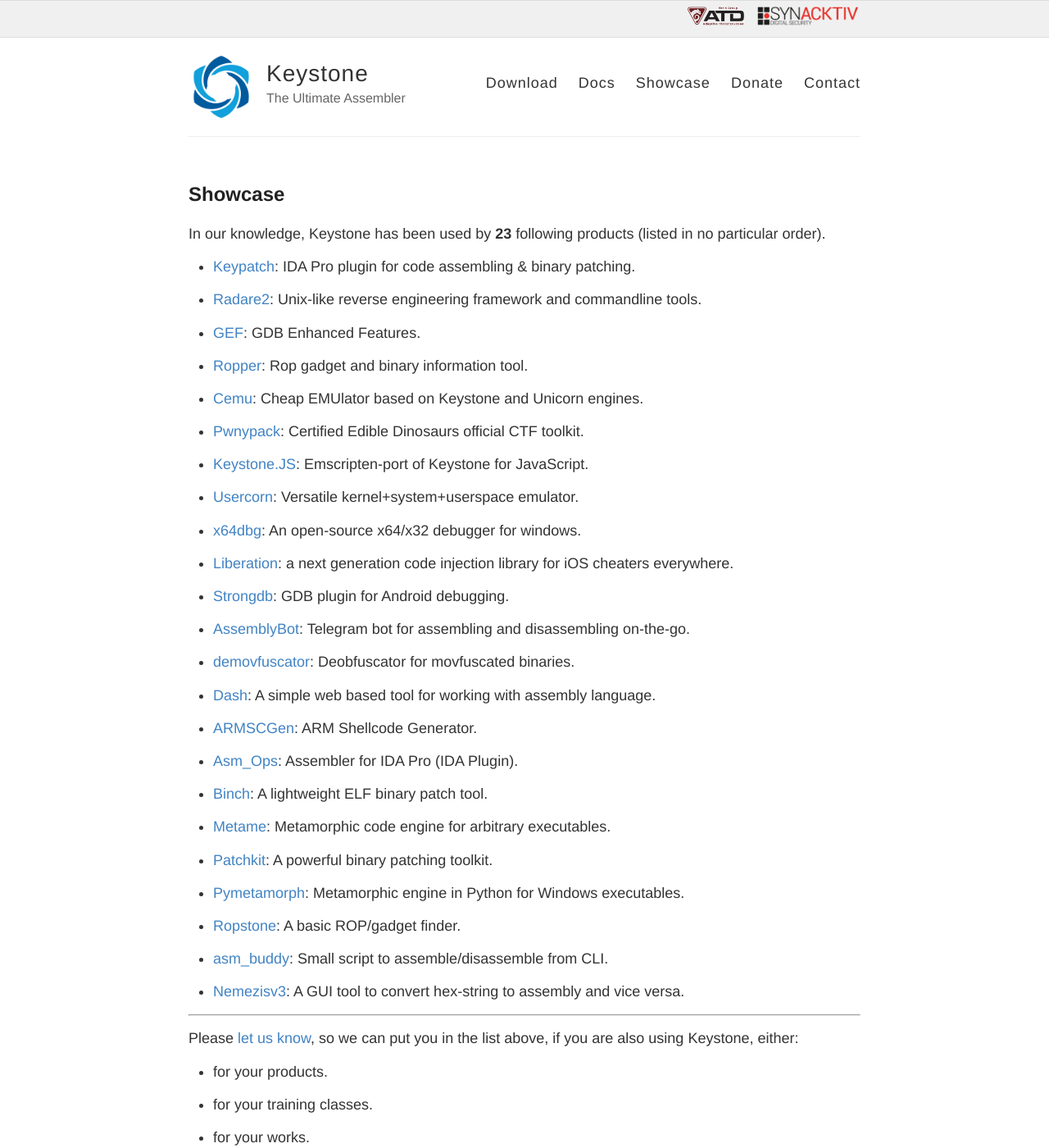
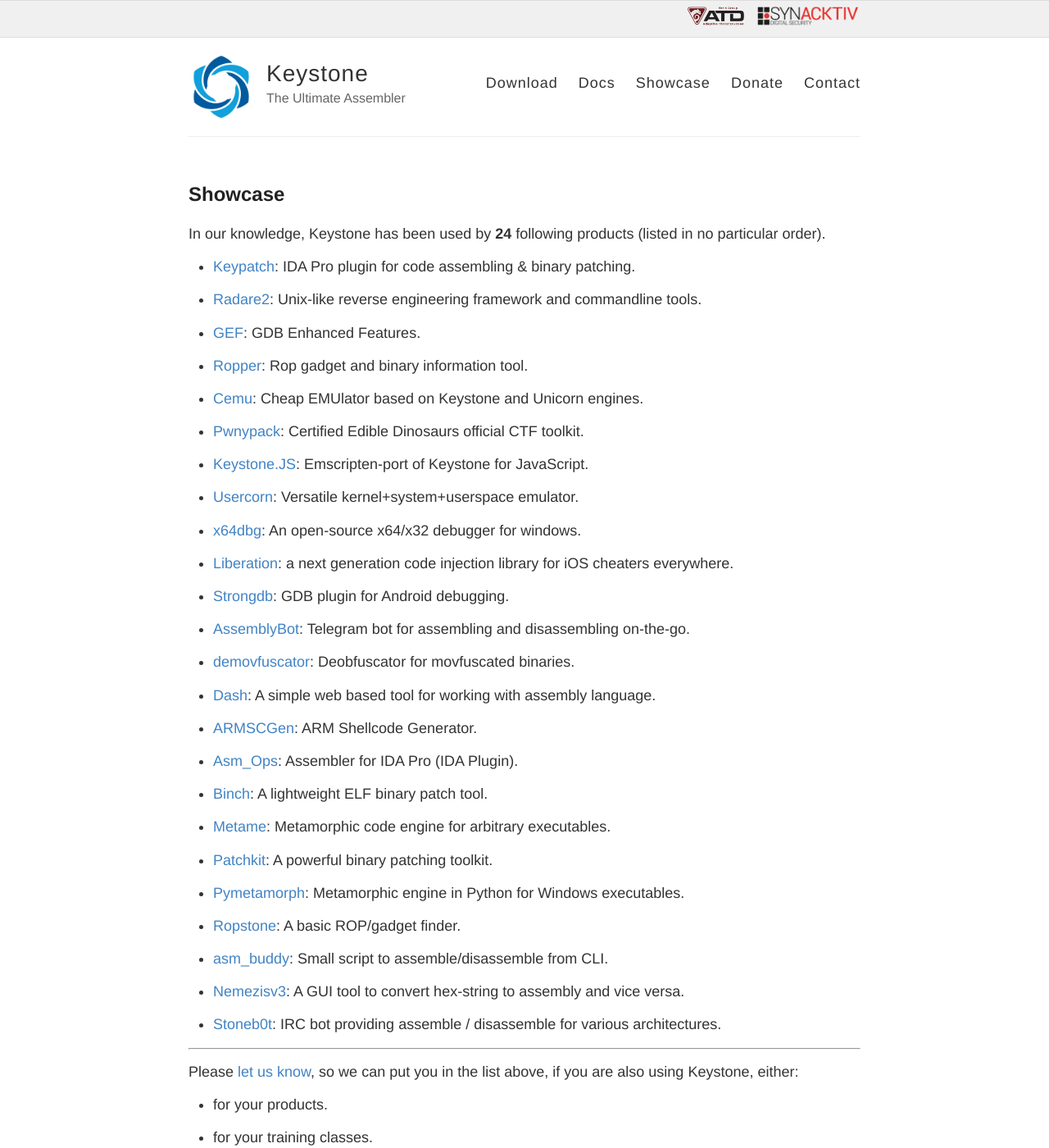
Before and after one commit to keystone-engine/keystone-engine.github.io, a Jekyll site: the page built from showcase.md, in a window 1280 px wide and 1400 px high. Shown: the whole window at 82% size. Built offline with Jekyll 4.4.1, drawn with Linux system fonts in a browser that asks for light colours.

Commit message:
showcase

```diff
--- a/showcase.md
+++ b/showcase.md
@@ -6,7 +6,7 @@
 
 ## Showcase
 
-In our knowledge, Keystone has been used by **23** following products (listed in no particular order).
+In our knowledge, Keystone has been used by **24** following products (listed in no particular order).
 
 - [Keypatch](http://keystone-engine.org/keypatch): IDA Pro plugin for code assembling & binary patching.
 
@@ -54,6 +54,8 @@
 
 - [Nemezisv3](https://github.com/At0m0s/nemezisv3): A GUI tool to convert hex-string to assembly and vice versa.
 
+- [Stoneb0t](https://github.com/polymorf/stoneb0t): IRC bot providing assemble / disassemble for various architectures.
+
 ---
 
 Please [let us know](/contact/), so we can put you in the list above, if you are also using Keystone, either:
```
